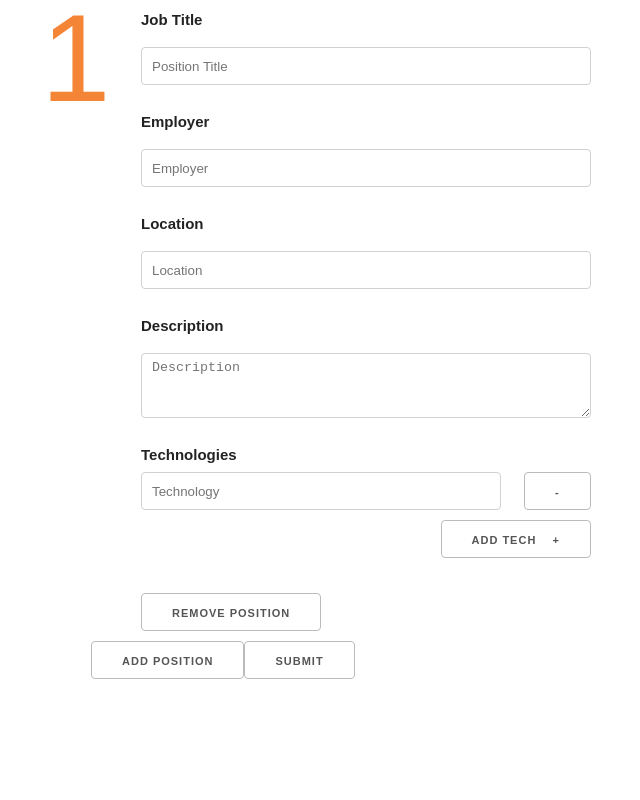
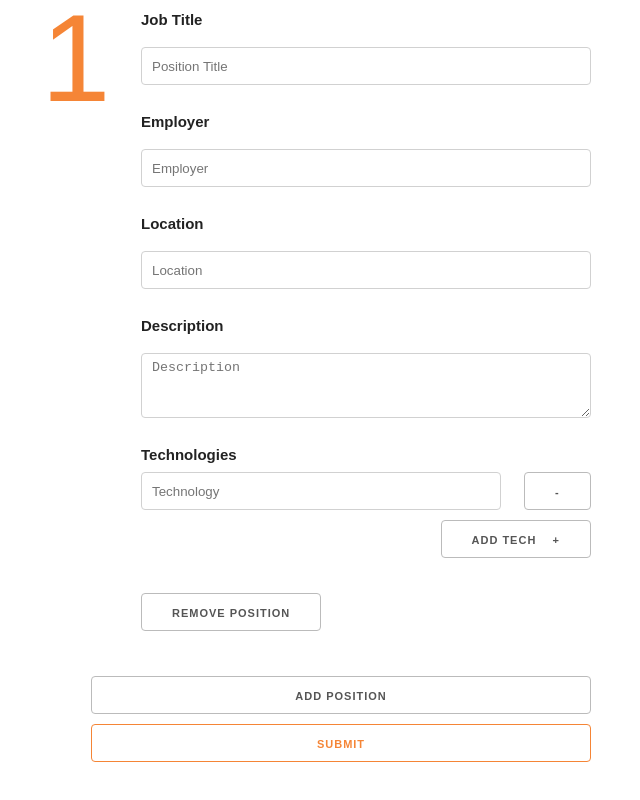
Before and after one commit to cpachomski/lambda_resume, a React (Create React App) app: page / in a window 1280 px wide. Shown: the part 412-1212 px from the top of the page, without its empty margins (299-939 px from the left). Before the commit the page ends 1156 px from the top, so only its background shows below. Built offline with nearby package versions, Linux system fonts and the light colour scheme.

Commit message:
style buttons

```diff
--- a/src/index.css
+++ b/src/index.css
@@ -34,6 +34,7 @@ hr {
 .form--position {
 	position: relative;
 	padding-left: 50px;
+	margin-bottom: 35px;
 }
 
 .form--position .form--number {
@@ -57,6 +58,7 @@ hr {
 	margin: 15px auto 25px;
 
 }
+
 
 .form--technology {
 	display: flex;
@@ -84,6 +86,32 @@ hr {
 }
 
 
+.form--controls {
+	margin: 15px 0px;
+}
+
+.form--controls > button {
+	display: block;
+	width: 100%;
+}
+
+.form--controls > input {
+	display: block;
+	position: relative;
+	width: 100%;
+	border: 1px solid #f58536;
+	color: #f58536;
+}
+.form--controls > input:hover,
+.form--controls > input:focus  {
+	display: block;
+	position: relative;
+	width: 100%;
+	border: 1px solid #f58536;
+	color: white;
+	background-color: #f58536;
+}
+
 
 input:focus,
 textarea:focus,
```
